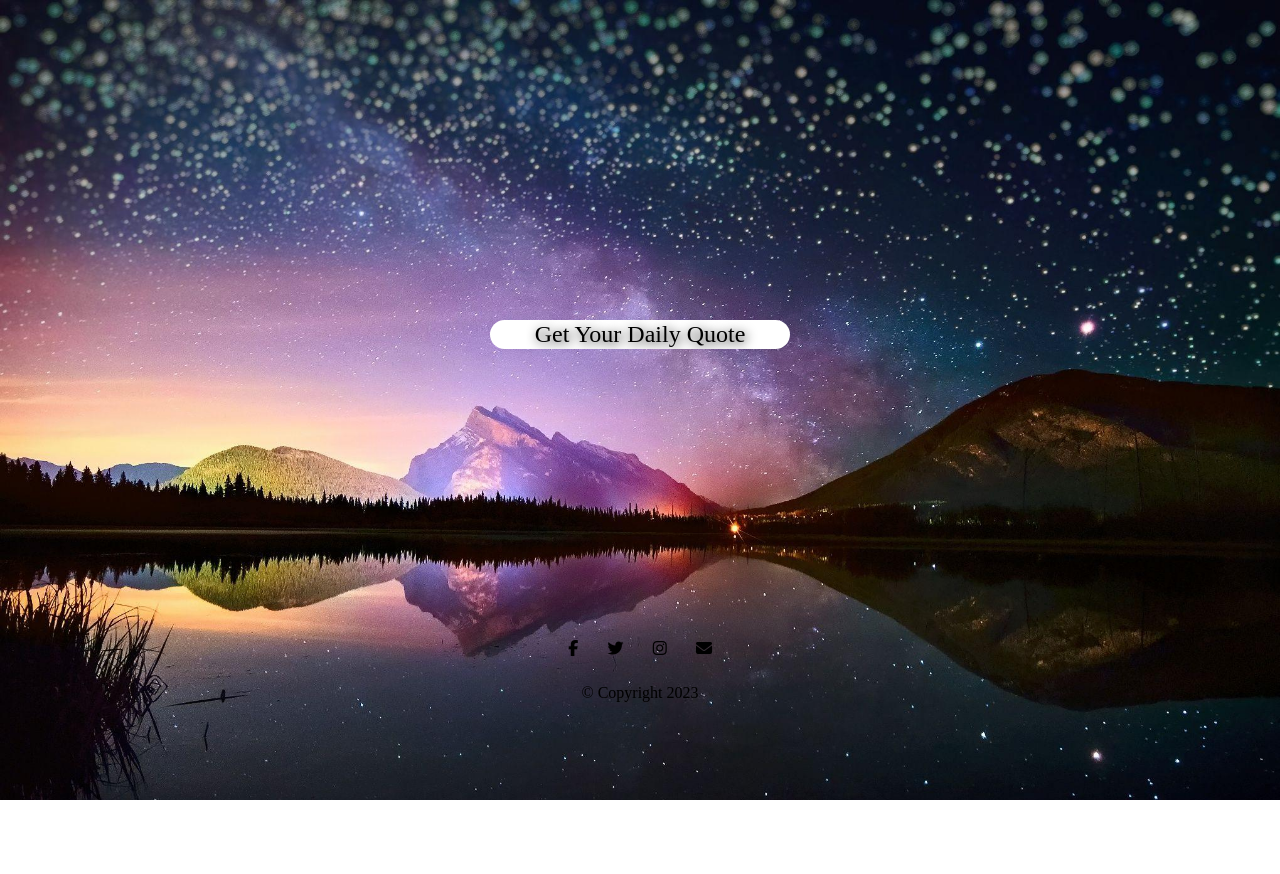
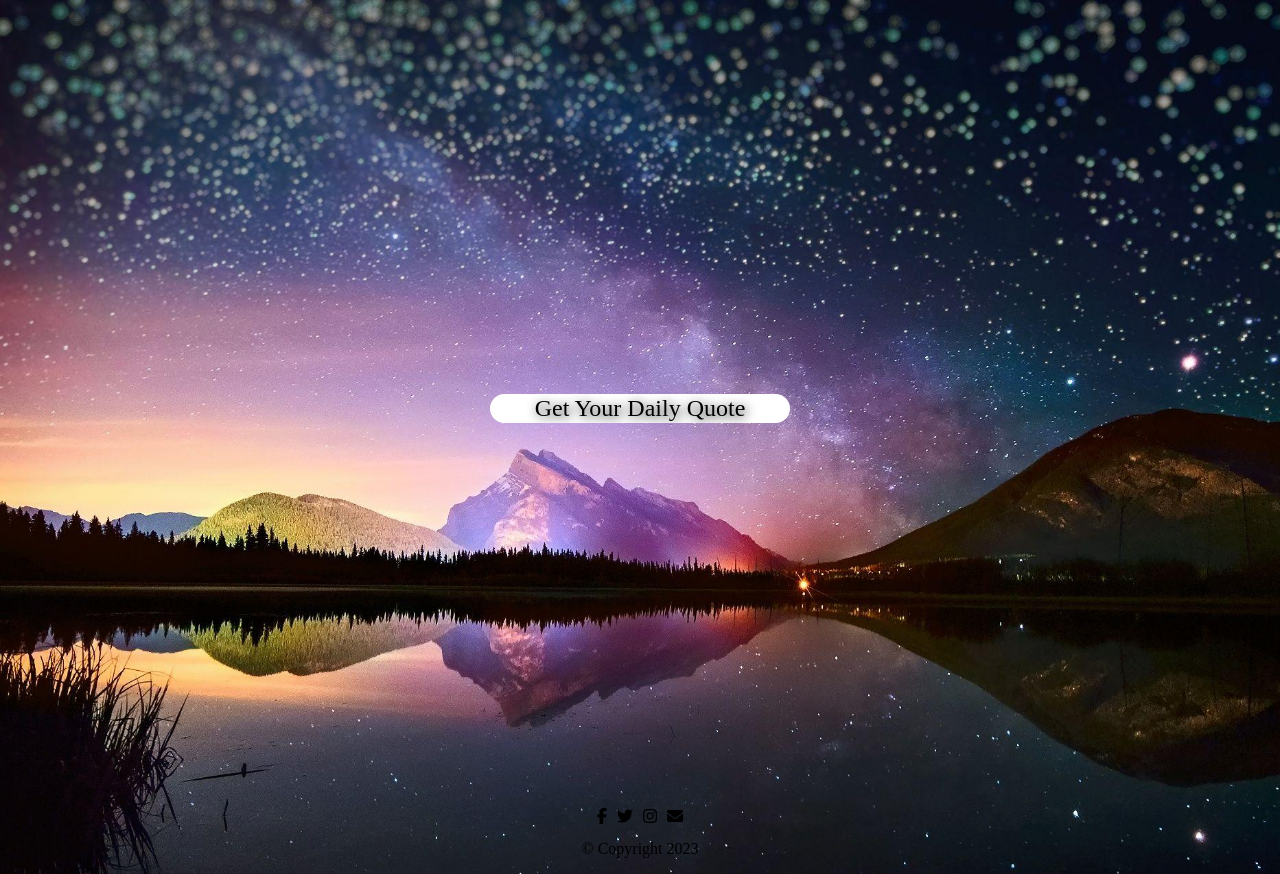
Before and after one commit to aggelooskk/DailyQuotes-Api, a website: page index.html in a window 1280 px wide. Before the commit the page ends 800 px from the top, so only its background shows below. Drawn offline with Linux system fonts and the light colour scheme.

Commit message:
Changes in HTML and Css

```diff
--- a/index.html
+++ b/index.html
@@ -17,20 +17,27 @@
     ></script>
   </head>
   <body>
+
     <!-- Button,opens home page with a quote -->
-    <form action="http://localhost:3000/Home">
-      <input type="submit" value="Get Your Daily Quote" />
-    </form>
+    <div class="grid-container">
+      <form action="http://localhost:3000/Home">
+        <input type="submit" value="Get Your Daily Quote" />
+      </form>
+    </div>
 
     <!-- Footer,with font awsome icons -->
-    <footer class="white-section" id="footer">
-      <div class="container-fluid">
+    <footer class="section" id="footer">
+      <div class="footer-container">
         <i class="social-icon fab fa-facebook-f"></i>
         <i class="social-icon fab fa-twitter"></i>
         <i class="social-icon fab fa-instagram"></i>
         <i class="social-icon fas fa-envelope"></i>
+
+      </div>
+      <div class="copyrights">
         <p>© Copyright 2023</p>
       </div>
+
     </footer>
   </body>
 </html>
--- a/public/css/style.css
+++ b/public/css/style.css
@@ -1,12 +1,14 @@
 body {
   background-image: url("night.jpeg");
-  background-size: cover;
   background-repeat: no-repeat;
+  background-size: 1400px 1000px;
 }
 
-form {
-  text-align: center;
-  margin-top: 320px;
+.grid-container {
+  display: flex;
+  justify-content: center;
+  align-items: center;
+  height: 100vh;
 }
 
 input {
@@ -26,11 +28,22 @@ input:hover {
   text-shadow: 2px 2px 11px rgb(252, 251, 251);
 }
 
-footer {
-  text-align: center;
-  padding-top: 22%;
+.footer-container {
+  display: flex;
+  align-items: center;
+  justify-content: center;
+  gap: 10px;
 }
 
-i {
-  padding: 1%;
+.grid-container {
+  display: flex;
+  justify-content: center;
+  align-items: center;
+  height: 100vh;
 }
+
+.copyrights p {
+  display: flex;
+  align-items: center;
+  justify-content: center;
+}
```
Also changed, not shown: 1 other file.
